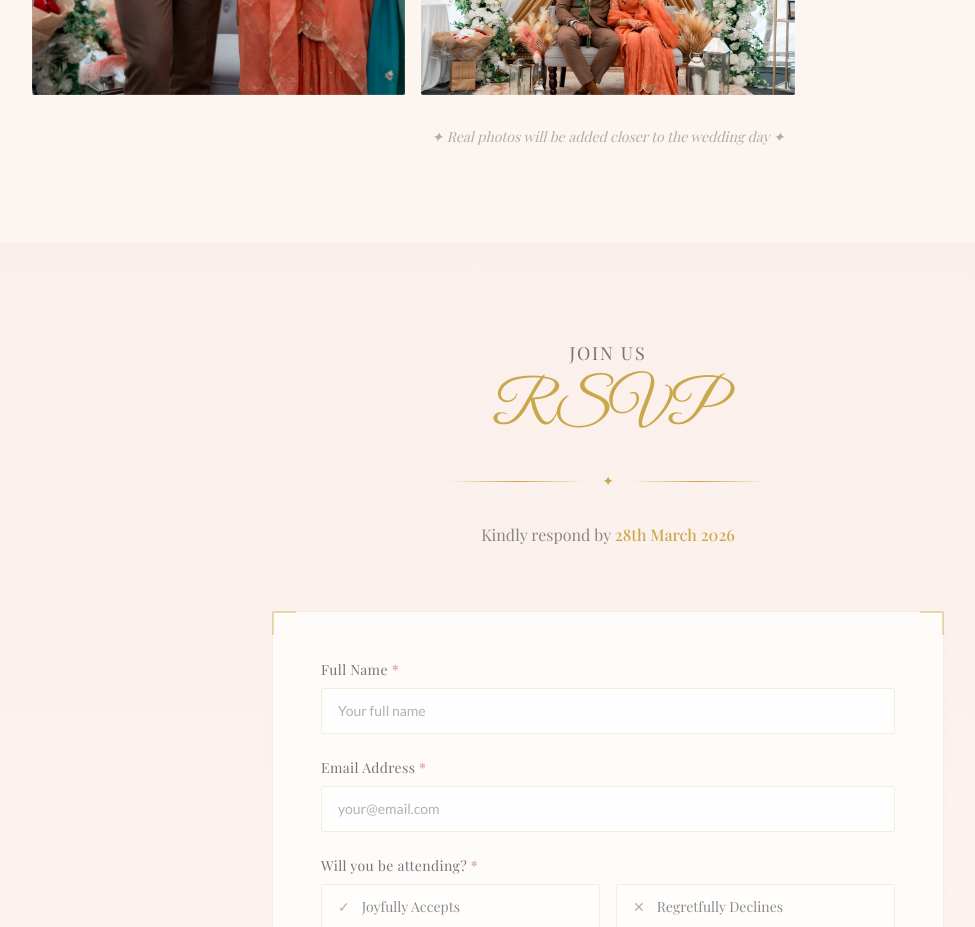
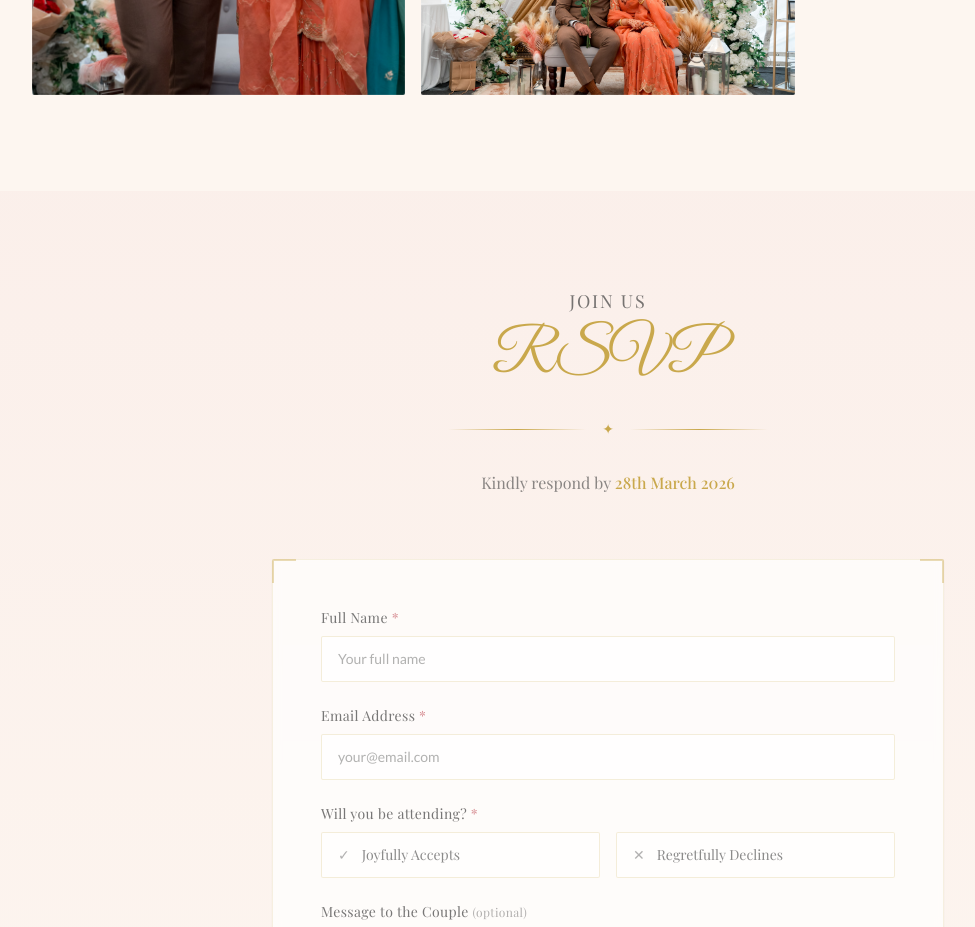
Before and after one commit to NamanpreetG/WeddingProject, a Next.js app: page / in a window 1280 px wide. Shown: the part 5060-5987 px from the top of the page, without its empty margins (32-1007 px from the left). Built offline with nearby package versions, Linux system fonts and the light colour scheme; a web font is replaced by a local one.

Commit message:
Removed Footer from Phtoos

```diff
--- a/components/Gallery.tsx
+++ b/components/Gallery.tsx
@@ -90,9 +90,6 @@ export default function Gallery() {
           ))}
         </div>
 
-        <p className="text-center mt-8 font-serif text-sm text-charcoal/40 italic">
-          ✦ Real photos will be added closer to the wedding day ✦
-        </p>
       </div>
 
       {/* Lightbox */}
```
